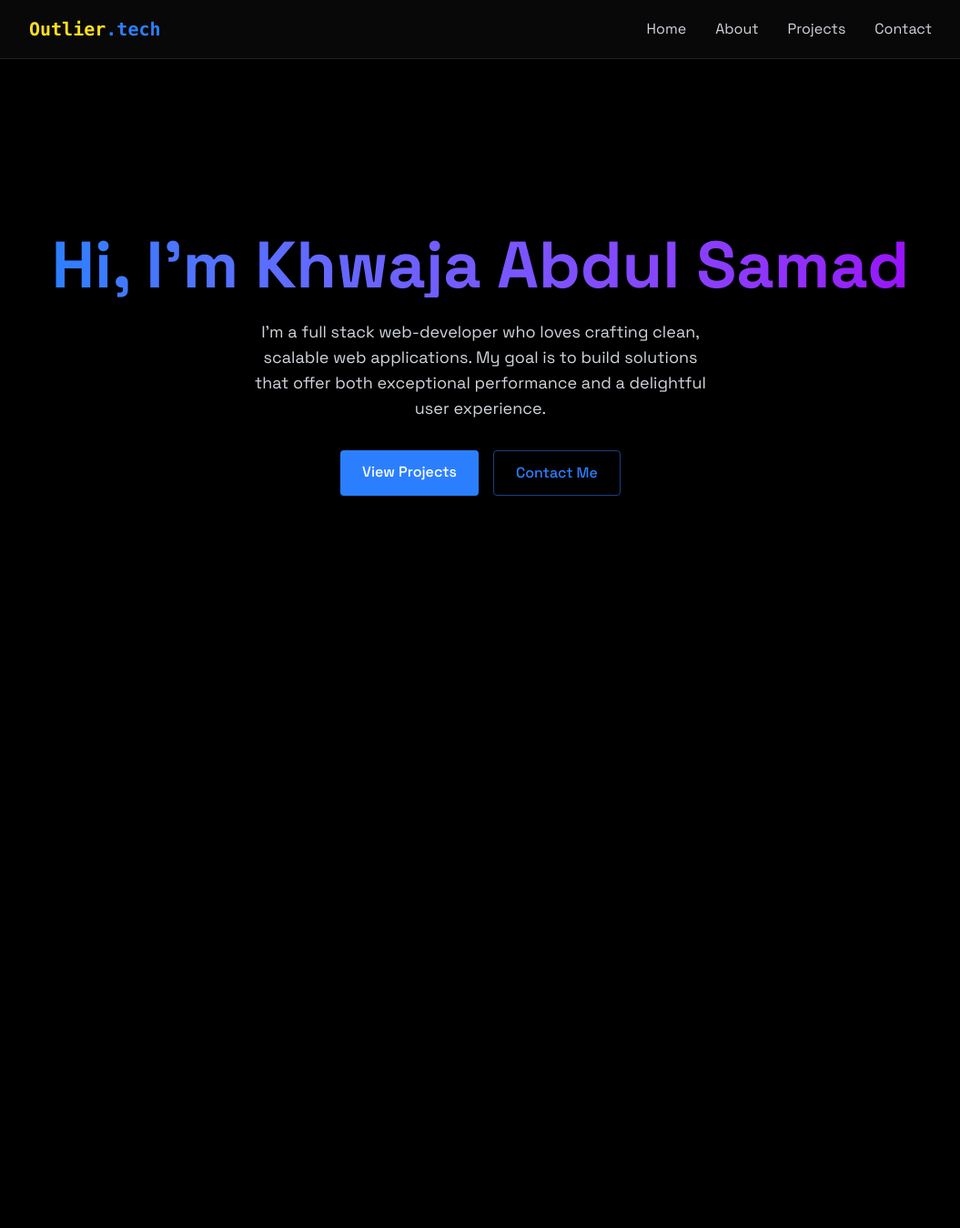
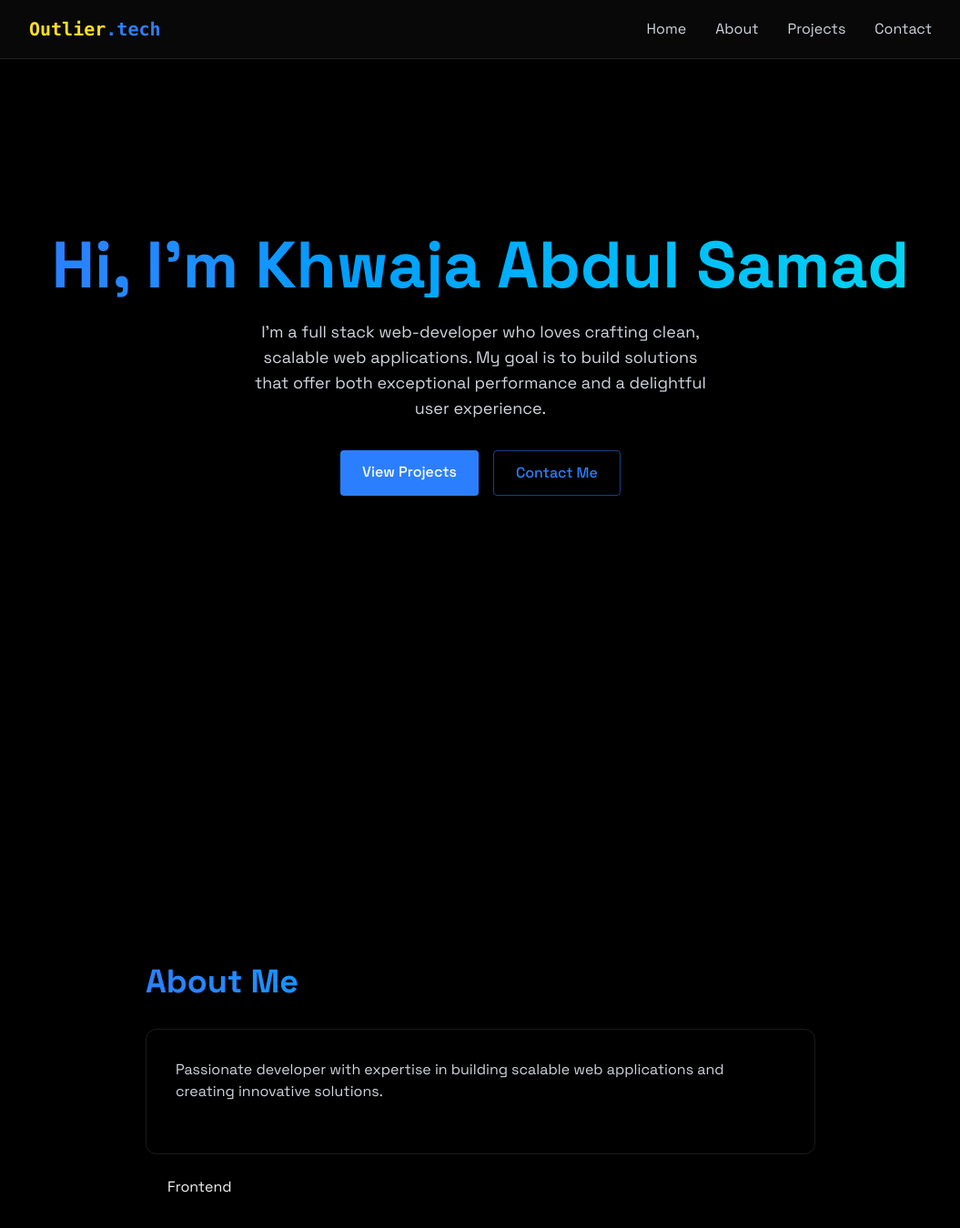
Before and after one commit to samoutlier/portfolio, a React (Vite) app: page / in a window 1280 px wide. Shown: the top 1350 px of the page at 91% size, without its empty margins (112-1167 px from the left). Built offline with nearby package versions, Linux system fonts and the light colour scheme.

Commit message:
completed Home Section and added About section

```diff
--- a/src/components/sections/About.jsx
+++ b/src/components/sections/About.jsx
@@ -1,7 +1,30 @@
 export const About = () => {
   return <section
     id="about"
-    className="min-h-screen flex ">
+    className="min-h-screen flex items-center justify-center py-20"
+  >
+    <div className="max-w-3xl mx-auto px-4 ">
+
+      <h2 className="text-4xl font-bold mb-8 bg-gradient-to-r from-blue-500 to-cyan-400 bg-clip-text text-transparent ">
+        About Me
+      </h2>
+
+      <div className="rounded-xl p-8 border-white/10 border hover:-translate-y-1 transition-all ">
+        <p className="glass text-gray-300 mb-6">
+          Passionate developer with expertise in building scalable web applications and creating innovative solutions.
+        </p>
+      </div>
+
+      <div className="grid grid-cols-1 md:grid-cols-2 gap-6">
+        <div className="rounded-xl p-6 hover:-translate-y-1 transition-all">
+          <h3>Frontend</h3>
+          <div className="flex flex-wrap gap-2">
+
+          </div>
+        </div>
+      </div>
+
+    </div>
 
   </section>
 }
--- a/src/components/sections/Home.jsx
+++ b/src/components/sections/Home.jsx
@@ -5,7 +5,7 @@ export const Home = () => {
       className="min-h-screen flex items-center justify-center relative"
     >
       <div className="text-center z-10 px-4">
-        <h1 className="text-5xl md:text-7xl font-bold mb-6 bg-gradient-to-r from-blue-500 to-purple-600 bg-clip-text text-transparent"> Hi, I'm Khwaja Abdul Samad
+        <h1 className="text-5xl md:text-7xl font-bold mb-6 bg-gradient-to-r from-blue-500 to-cyan-400 bg-clip-text text-transparent"> Hi, I'm Khwaja Abdul Samad
         </h1>
         <p className="text-gray-300 text-lg mb-8 max-w-lg mx-auto ">
           I'm a full stack web-developer who loves crafting clean, scalable web applications. My goal is to build solutions that offer both exceptional performance and a delightful user experience.
```
